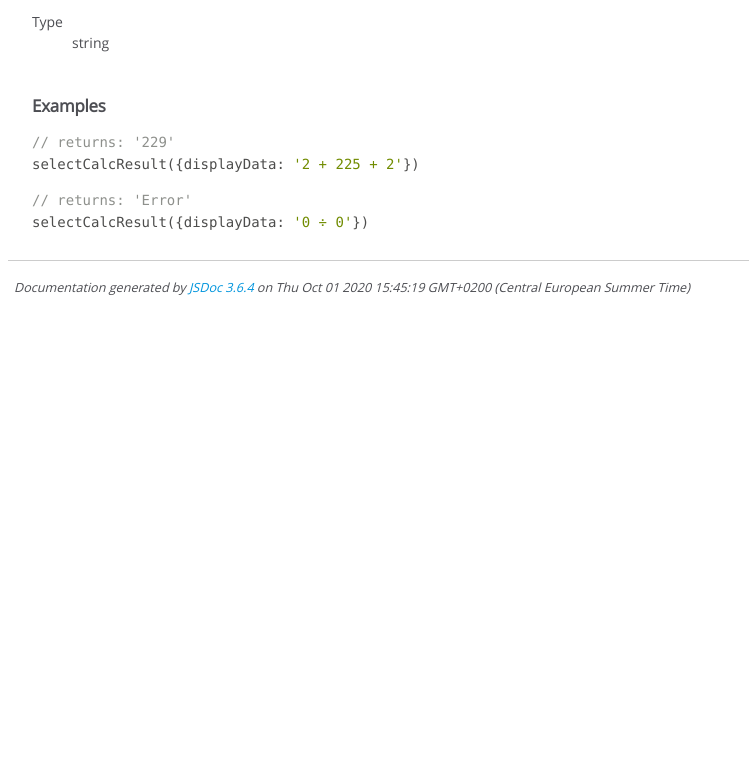
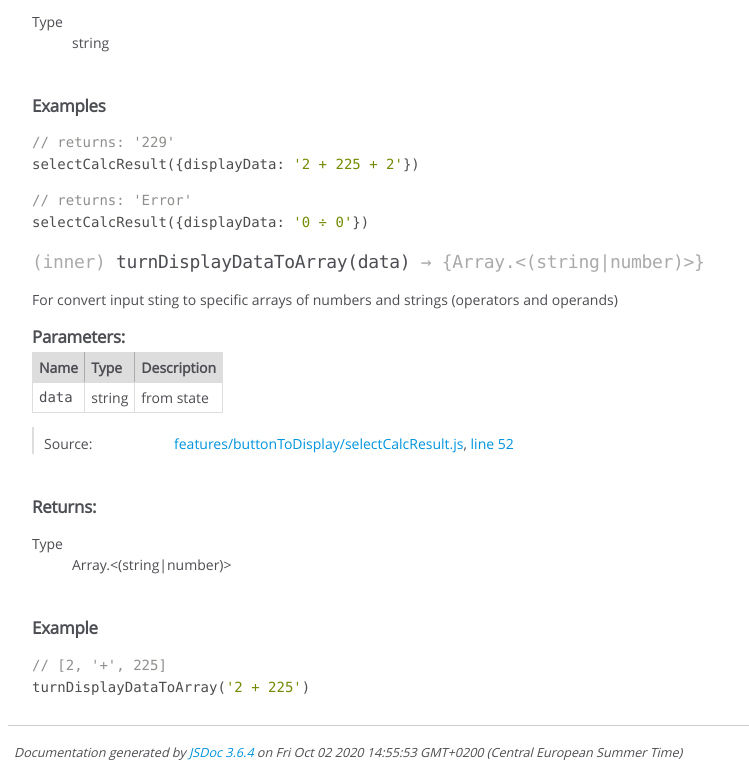
Before and after one commit to zloid/test-repositorius, a website: page docs/module-selector-selectCalcResult.html in a window 1280 px wide. Shown: the part 914-1690 px from the top of the page, without its empty margins (0-749 px from the left). Before the commit the page ends 1226 px from the top, so only its background shows below. Drawn offline with Linux system fonts and the light colour scheme.

Commit message:
refactorig: -selectCalcResult.js-

```diff
--- a/docs/module-selector-selectCalcResult.html
+++ b/docs/module-selector-selectCalcResult.html
@@ -80,8 +80,8 @@
                                         >features/buttonToDisplay/selectCalcResult.js</a
                                     >,
                                     <a
-                                        href="features_buttonToDisplay_selectCalcResult.js.html#line50"
-                                        >line 50</a
+                                        href="features_buttonToDisplay_selectCalcResult.js.html#line38"
+                                        >line 38</a
                                     >
                                 </li>
                             </ul>
@@ -206,6 +206,82 @@ selectCalcResult({displayData: '2 + 225 + 2'})</code></pre>
 
                     <pre class="prettyprint"><code>// returns: 'Error'
 selectCalcResult({displayData: '0 ÷ 0'})</code></pre>
+
+                    <h4 class="name" id="~turnDisplayDataToArray">
+                        <span class="type-signature">(inner) </span
+                        >turnDisplayDataToArray<span class="signature"
+                            >(data)</span
+                        ><span class="type-signature">
+                            &rarr; {Array.&lt;(string|number)>}</span
+                        >
+                    </h4>
+
+                    <div class="description">
+                        For convert input sting to specific arrays of numbers
+                        and strings (operators and operands)
+                    </div>
+
+                    <h5>Parameters:</h5>
+
+                    <table class="params">
+                        <thead>
+                            <tr>
+                                <th>Name</th>
+
+                                <th>Type</th>
+
+                                <th class="last">Description</th>
+                            </tr>
+                        </thead>
+
+                        <tbody>
+                            <tr>
+                                <td class="name"><code>data</code></td>
+
+                                <td class="type">
+                                    <span class="param-type">string</span>
+                                </td>
+
+                                <td class="description last">from state</td>
+                            </tr>
+                        </tbody>
+                    </table>
+
+                    <dl class="details">
+                        <dt class="tag-source">Source:</dt>
+                        <dd class="tag-source">
+                            <ul class="dummy">
+                                <li>
+                                    <a
+                                        href="features_buttonToDisplay_selectCalcResult.js.html"
+                                        >features/buttonToDisplay/selectCalcResult.js</a
+                                    >,
+                                    <a
+                                        href="features_buttonToDisplay_selectCalcResult.js.html#line52"
+                                        >line 52</a
+                                    >
+                                </li>
+                            </ul>
+                        </dd>
+                    </dl>
+
+                    <h5>Returns:</h5>
+
+                    <dl>
+                        <dt>
+                            Type
+                        </dt>
+                        <dd>
+                            <span class="param-type"
+                                >Array.&lt;(string|number)></span
+                            >
+                        </dd>
+                    </dl>
+
+                    <h5>Example</h5>
+
+                    <pre class="prettyprint"><code>// [2, '+', 225]
+turnDisplayDataToArray('2 + 225')</code></pre>
                 </article>
             </section>
         </div>
@@ -246,8 +322,8 @@ selectCalcResult({displayData: '0 ÷ 0'})</code></pre>
 
         <footer>
             Documentation generated by
-            <a href="https://github.com/jsdoc/jsdoc">JSDoc 3.6.4</a> on Thu Oct
-            01 2020 15:45:19 GMT+0200 (Central European Summer Time)
+            <a href="https://github.com/jsdoc/jsdoc">JSDoc 3.6.4</a> on Fri Oct
+            02 2020 14:55:53 GMT+0200 (Central European Summer Time)
         </footer>
 
         <script>
--- a/package.json
+++ b/package.json
@@ -1,6 +1,6 @@
 {
     "name": "test-repositorius",
-    "version": "0.7.45",
+    "version": "0.7.47",
     "description": "",
     "main": "index.js",
     "scripts": {
```
Also changed, not shown: docs/features_buttonToDisplay_selectCalcResult.js.html (+24 -24 lines), docs/features_buttonToDisplay_selectCorrectRegExpForCalcScreen.js.html (+14 -2 lines), docs/index.html (+2 -2 lines), docs/module-selector-selectCorrectRegExpForCalcScreen.html (+2 -2 lines), docs/module-utils-iCreateElement.html (+2 -2 lines), docs/module-utils-keyboardEventListener.html (+2 -2 lines), docs/module-utils-myLib.html (+2 -2 lines), docs/module-utils-uiDidMount.html (+2 -2 lines), docs/utils_iCreateElement.js.html (+2 -2 lines), docs/utils_keyboardEventListener.js.html (+2 -2 lines), docs/utils_myLib.js.html (+2 -2 lines), docs/utils_uiDidMount.js.html (+2 -2 lines), src/features/buttonToDisplay/selectCalcResult.js (+35 -28 lines), README.md, 1 more files.
